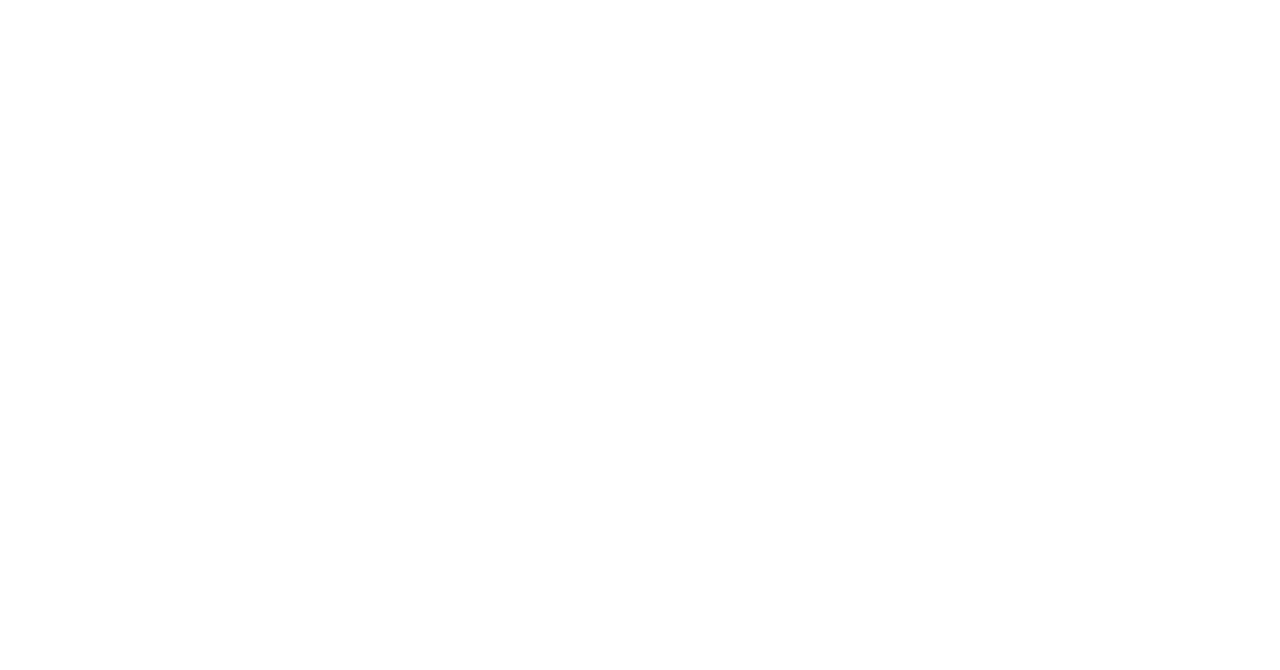
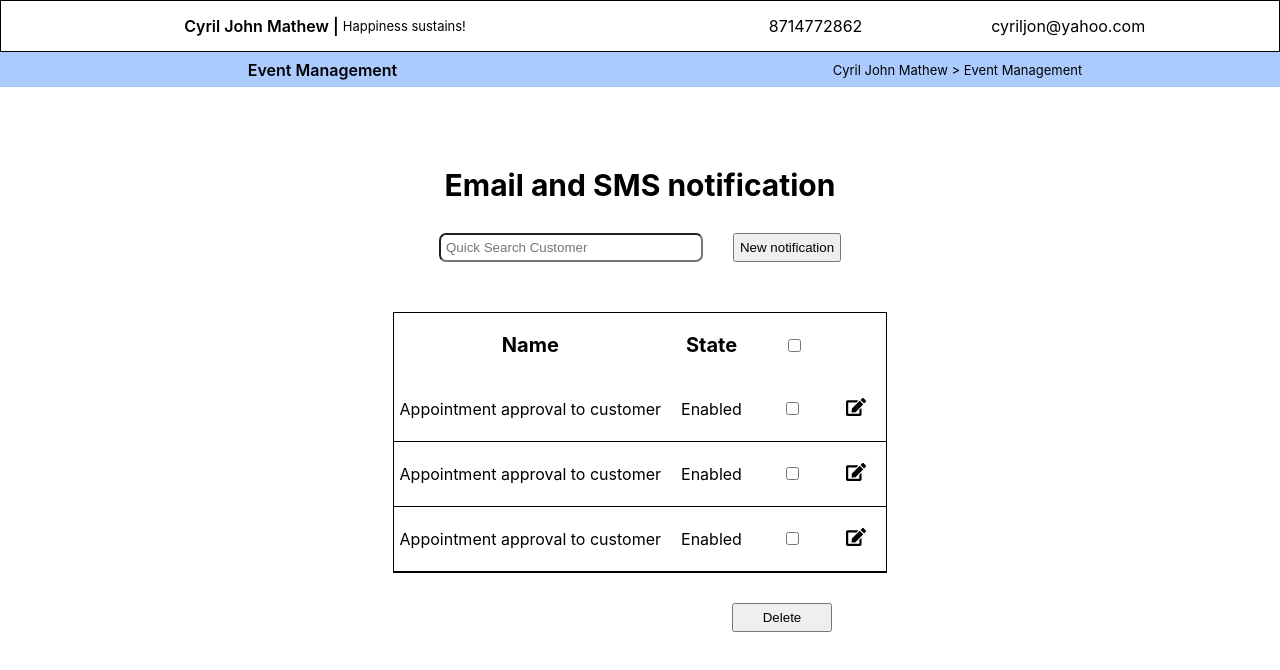
Before and after one commit to nithish-kumar22/CyrilFrontend, a React (Create React App) app: page /sendemail in a window 1280 px wide. Before the commit this address had no page. Shown: the top 670 px of the page. Built offline with nearby package versions, Linux system fonts and the light colour scheme.

Commit message:
Resolved bugs

```diff
--- a/src/App.js
+++ b/src/App.js
@@ -9,6 +9,7 @@
 import ListPayments from "./screens/ListPayments";
 import ListCustomers from "./screens/ListCustomers";
 import Services from "./screens/Services";
+import SendEmail from "./screens/SendEmail";
 
 export default class App extends React.Component {
   render() {
@@ -23,6 +24,7 @@
           <Route path="/listpayments" element={<ListPayments />} />
           <Route path="/listcustomers" element={<ListCustomers />} />
           <Route path="/services" element={<Services />} />
+          <Route path="/sendemail" element={<SendEmail />} />
         </Routes>
       </Router>
     );
--- /dev/null
+++ b/src/screens/SendEmail.js
@@ -0,0 +1,295 @@
+import React from "react";
+import "../CSS/SendEmail.css";
+import { FaEdit } from "react-icons/fa";
+
+export default class SendEmail extends React.Component {
+  editRow = (event) => {
+    console.log(event.target.parentNode.parentNode.closest("tr").rowIndex);
+    var extra = document.getElementById("extraModal");
+    extra.style.display = "block";
+  };
+
+  closeEditModal = () => {
+    var extra = document.getElementById("extraModal");
+    extra.style.display = "none";
+  };
+
+  createService = () => {
+    var serviceTitle = document.getElementById("service-title");
+    alert(serviceTitle.value);
+  };
+
+  getHeaderCB = () => {
+    var hcb = document.getElementById("headercheckbox");
+    var checkbox = document.getElementsByClassName("servicecheckbox");
+
+    if (hcb.checked) {
+      for (let i = 0; i < checkbox.length; i++) checkbox[i].checked = true;
+    }
+    if (!hcb.checked) {
+      for (let i = 0; i < checkbox.length; i++) checkbox[i].checked = false;
+    }
+  };
+
+  delete = () => {
+    var checkbox = document.getElementsByClassName("servicecheckbox");
+    var table = document.getElementById("table");
+    for (let i = 0; i < checkbox.length; i++) {
+      if (checkbox[i].checked) {
+        for (let j = 0; j < table.rows[i].cells.length - 1; j++) {
+          alert(table.rows[i + 1].cells[j].innerHTML);
+        }
+      }
+    }
+  };
+
+  openModal = () => {
+    var modal = document.getElementById("myModal");
+    modal.style.display = "block";
+  };
+
+  closeModal = () => {
+    var modal = document.getElementById("myModal");
+    modal.style.display = "none";
+  };
+
+  render() {
+    return (
+      <div>
+        <div id="top-bar">
+          <div id="top-left">
+            <p id="cyril">Cyril John Mathew | </p>
+            <p id="hpy">Happiness sustains!</p>
+          </div>
+          <div id="top-right">
+            <p>8714772862</p>
+            <p>cyriljon@yahoo.com</p>
+          </div>
+        </div>
+        <div id="page-title-div">
+          <div id="left-page-title">
+            <p id="appointment-booking">Event Management</p>
+          </div>
+          <div id="right-page-title">
+            <p id="cjmab">Cyril John Mathew &gt; Event Management</p>
+          </div>
+        </div>
+        <div id="empty-space"></div>
+        <div
+          style={{
+            display: "flex",
+            justifyContent: "center",
+            alignItems: "center",
+            flexDirection: "column",
+          }}
+        >
+          <p style={{ fontWeight: "700", fontSize: "30px" }}>
+            Email and SMS notification
+          </p>
+
+          <div style={{ display: "inline-block" }}>
+            <input
+              id="search"
+              type="text"
+              placeholder="Quick Search Customer"
+            />
+            <button id="add-customer" onClick={() => this.openModal()}>
+              New notification
+            </button>
+          </div>
+        </div>
+        <div
+          style={{
+            width: "100vw",
+            display: "flex",
+            justifyContent: "center",
+            paddingTop: "50px",
+            flexDirection: "row",
+          }}
+        >
+          <table id="table">
+            <tr style={{ fontSize: "20px" }}>
+              <th>Name</th>
+              <th>State</th>
+              <th>
+                <input
+                  type="checkbox"
+                  name="check"
+                  id="headercheckbox"
+                  onClick={() => this.getHeaderCB()}
+                />
+              </th>
+            </tr>
+            <tr>
+              <td>Appointment approval to customer</td>
+              <td>Enabled</td>
+              <td>
+                <input
+                  type="checkbox"
+                  name="check"
+                  className="servicecheckbox"
+                />
+                &nbsp;
+              </td>
+              <td>
+                <FaEdit
+                  className="edit"
+                  size={20}
+                  color="#000"
+                  style={{ cursor: "pointer" }}
+                  onClick={(event) => this.editRow(event)}
+                />
+              </td>
+            </tr>
+            <tr>
+              <td>Appointment approval to customer</td>
+              <td>Enabled</td>
+              <td>
+                <input
+                  type="checkbox"
+                  name="check"
+                  className="servicecheckbox"
+                />
+                &nbsp;
+              </td>
+              <td>
+                <FaEdit
+                  className="edit"
+                  size={20}
+                  color="#000"
+                  style={{ cursor: "pointer" }}
+                  onClick={(event) => this.editRow(event)}
+                />
+              </td>
+            </tr>
+            <tr>
+              <td>Appointment approval to customer</td>
+              <td>Enabled</td>
+              <td>
+                <input
+                  type="checkbox"
+                  name="check"
+                  className="servicecheckbox"
+                />
+                &nbsp;
+              </td>
+              <td>
+                <FaEdit
+                  className="edit"
+                  size={20}
+                  color="#000"
+                  style={{ cursor: "pointer" }}
+                  onClick={(event) => this.editRow(event)}
+                />
+              </td>
+            </tr>
+          </table>
+        </div>
+        <div
+          style={{
+            width: "65vw",
+            display: "flex",
+            justifyContent: "flex-end",
+            flexDirection: "row",
+            paddingTop: "30px",
+          }}
+        >
+          <div>
+            <button
+              onClick={() => this.delete()}
+              style={{ width: "100px", padding: "5px" }}
+            >
+              Delete
+            </button>
+          </div>
+        </div>
+        <div id="myModal" class="modal">
+          <div class="modal-content">
+            <p
+              onClick={() => this.closeModal()}
+              class="close"
+              style={{ position: "relative", bottom: "30px" }}
+            >
+              <span>&times;</span>
+            </p>
+            <div style={{ display: "flex", justifyContent: "space-between" }}>
+              <div>
+                <p>Title</p>
+                <input
+                  id="service-title"
+                  type="text"
+                  placeholder="Enter title"
+                />
+              </div>
+            </div>
+
+            <button onClick={() => this.createService()} id="create-service">
+              Create
+            </button>
+          </div>
+        </div>
+        <div id="extraModal" class="modal">
+          <div class="modal-content">
+            <p
+              onClick={() => this.closeEditModal()}
+              class="close"
+              style={{ position: "relative", bottom: "30px" }}
+            >
+              <span>&times;</span>
+            </p>
+            <p style={{ fontWeight: "600" }}>Edit the service</p>
+            <div
+              style={{
+                display: "flex",
+                flex: 1,
+                justifyContent: "space-evenly",
+              }}
+            >
+              <div>
+                <p>Title</p>
+                <input
+                  id="service-modal-title"
+                  type="text"
+                  className="padding-input"
+                  placeholder="Enter title"
+                />
+                <p>Category</p>
+                <input
+                  id="category-service-modal"
+                  type="text"
+                  className="padding-input"
+                  placeholder="Enter category"
+                />
+                <p>Notes</p>
+                <textarea id="service-notes" rows={4} />
+              </div>
+              <div>
+                <p>Provider</p>
+                <input
+                  id="service-provier"
+                  className="padding-input"
+                  type="text"
+                  placeholder="Enter provider"
+                />
+                <p>Duration</p>
+                <input
+                  id="service-duration"
+                  className="padding-input"
+                  type="number"
+                  placeholder="Enter duration"
+                />
+                <p>Price</p>
+                <input
+                  id="service-price"
+                  className="padding-input"
+                  type="number"
+                  placeholder="Enter price"
+                />
+              </div>
+            </div>
+          </div>
+        </div>
+      </div>
+    );
+  }
+}
```
Also changed, not shown: src/CSS/SendEmail.css (added).
